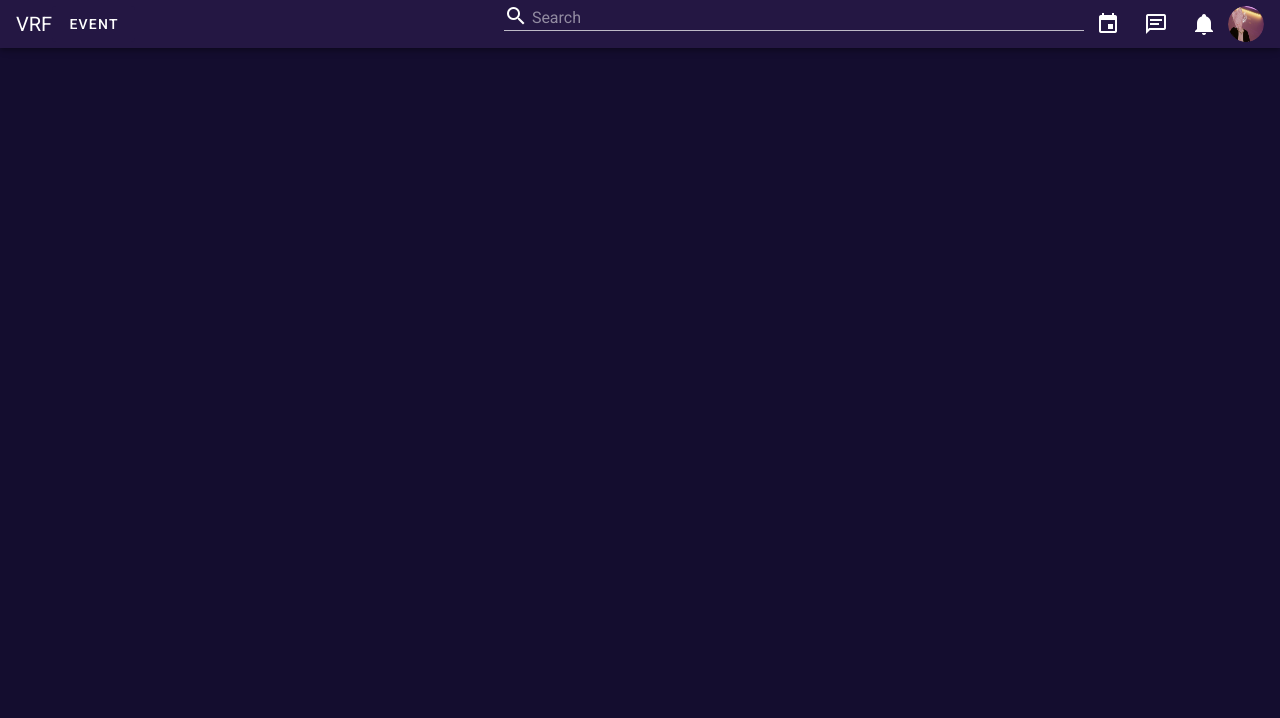
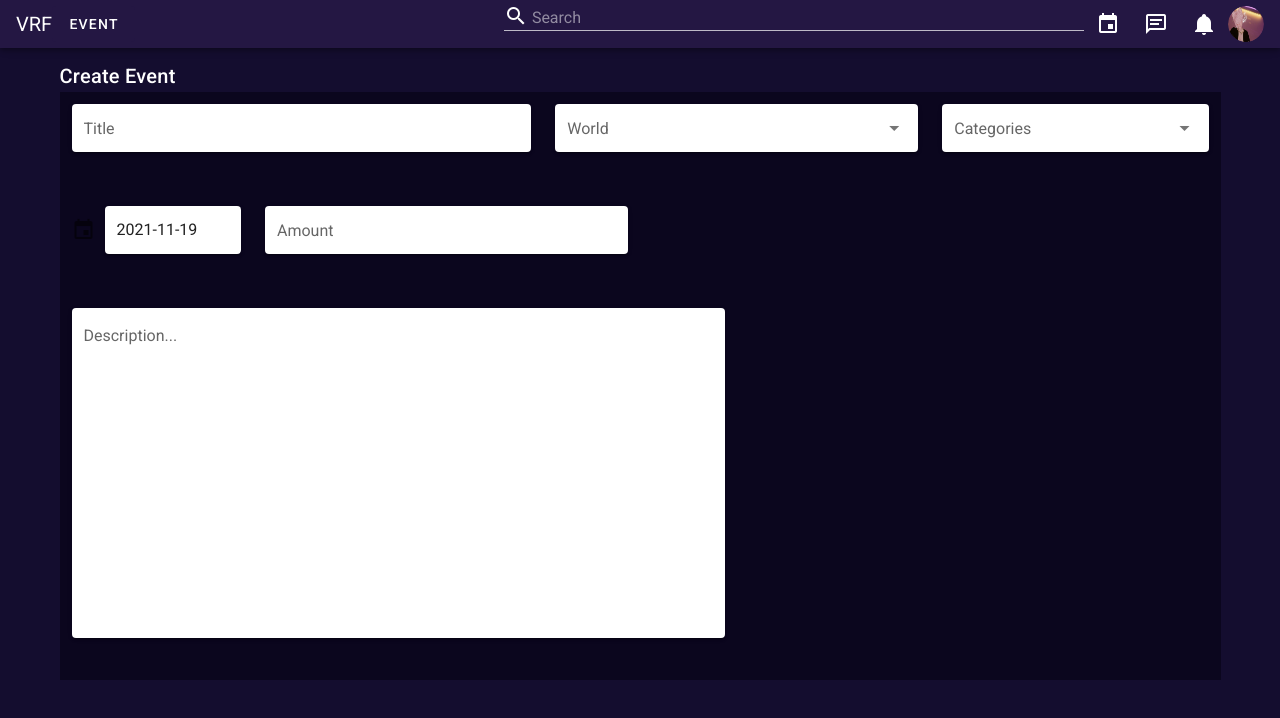
Before and after one commit to Klermers/VrfFrontend, a Vue app: page /createevent in a window 1280 px wide. Shown: the top 718 px of the page. Built offline with nearby package versions, Linux system fonts and the light colour scheme.

Commit message:
Almost finished the basic eventcreate

```diff
--- a/src/components/CreateEvent/CreateEvent.vue
+++ b/src/components/CreateEvent/CreateEvent.vue
@@ -1,16 +1,20 @@
 <template>
-<div/>
+<v-container>
+<h1 class="title">Create Event</h1>
+<form-event/>
+</v-container>
 </template>
 
 <script>
+import FormEvent from './FormEvent.vue';
 export default {
+  components: { FormEvent },
   name: 'CreateEvent',
-
-  components: {
-  },
-
-  data: () => ({
-    //
-  }),
 };
 </script>
+
+<style scoped>
+.title {
+  color: #FFFFFF;
+}
+</style>
--- /dev/null
+++ b/src/components/CreateEvent/FormEvent.vue
@@ -0,0 +1,110 @@
+<template>
+
+    <v-form style="background: #0B061E;">
+      <v-container>
+        <v-row>
+          <v-col
+            cols="12"
+            sm="5"
+          >
+            <v-text-field
+              label="Title"
+              single-line
+              solo
+            ></v-text-field>
+          </v-col>
+
+          <v-col
+            cols="12"
+            sm="4"
+          >
+          <v-select
+            :items="items"
+            label="World"
+            solo
+          ></v-select>
+          </v-col>
+
+          <v-col
+            cols="12"
+            sm="3"
+          >
+          <v-select
+            :categories="categories"
+            label="Categories"
+            solo
+          ></v-select>
+          </v-col>
+
+          <v-col
+            cols="12"
+            sm="2"
+          >
+        <v-menu
+          v-model="menu2"
+          :close-on-content-click="false"
+          :nudge-right="40"
+          transition="scale-transition"
+          offset-y
+          min-width="auto"
+        >
+          <template v-slot:activator="{ on, attrs }">
+            <v-text-field
+              v-model="date"
+              label="Picker without buttons"
+              prepend-icon="mdi-calendar"
+              readonly
+              v-bind="attrs"
+              v-on="on"
+              solo
+            ></v-text-field>
+          </template>
+          <v-date-picker
+            v-model="date"
+            @input="menu2 = false"
+          ></v-date-picker>
+        </v-menu>
+          </v-col>
+            <v-col
+            cols="12"
+            sm="4"
+          >
+            <v-text-field
+              label="Amount"
+              single-line
+              solo
+            ></v-text-field>
+          </v-col>
+        <v-col
+          cols="12"
+          md="7"
+        >
+          <v-textarea
+            solo
+            auto-grow
+            name="input-7-4"
+            label="Description..."
+             rows="8"
+            row-height="40"
+          ></v-textarea>
+        </v-col>
+        </v-row>
+      </v-container>
+    </v-form>
+</template>
+
+<script>
+export default {
+  name: 'FormEvent',
+  data: () => ({
+  items: ['Drinkig night', 'Murder 2', 'Black cat', 'Midhnight Rooftop'],
+  categories: ['Sports', 'Games', 'Animals', 'Books'],
+  date: (new Date(Date.now() - (new Date()).getTimezoneOffset() * 60000)).toISOString().substr(0, 10),
+  }),
+  menu2: false,
+};
+</script>
+
+<style scoped>
+
+</style>
--- a/src/components/Event/Event.vue
+++ b/src/components/Event/Event.vue
@@ -1,16 +1,13 @@
 <template>
-<div/>
+<v-container style="margin-left: 250px;">
+  <form-event/>
+</v-container>
 </template>
 
 <script>
+import FormEvent from './FormEvent.vue';
 export default {
+  components: { FormEvent },
   name: 'Event',
-
-  components: {
-  },
-
-  data: () => ({
-    //
-  }),
 };
 </script>
--- /dev/null
+++ b/src/components/Event/FormEvent.vue
@@ -0,0 +1,13 @@
+<template>
+<div/>
+</template>
+
+<script>
+export default {
+  name: 'FormEvent',
+};
+</script>
+
+<style scoped>
+
+</style>
--- a/src/components/Homepage/Homepage.vue
+++ b/src/components/Homepage/Homepage.vue
@@ -4,6 +4,7 @@
       <carousel-main/>
   </div>
   <div class='main2'>
+    <h1 class="title">Populair events</h1>
    <CarouselMini/>
  </div>
 </div>
@@ -33,5 +34,8 @@ export default {
   padding-right: 5%;
   padding-left: 5%;
 }
+.title {
+  color: #FFFFFF;
+}
 
 </style>
```
